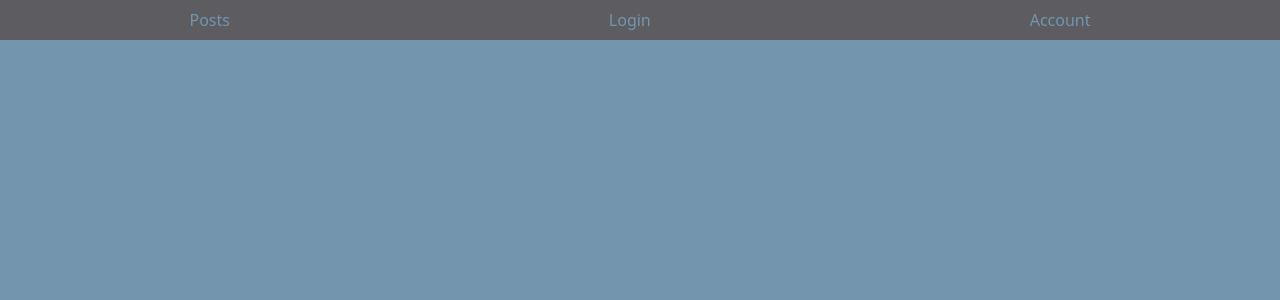
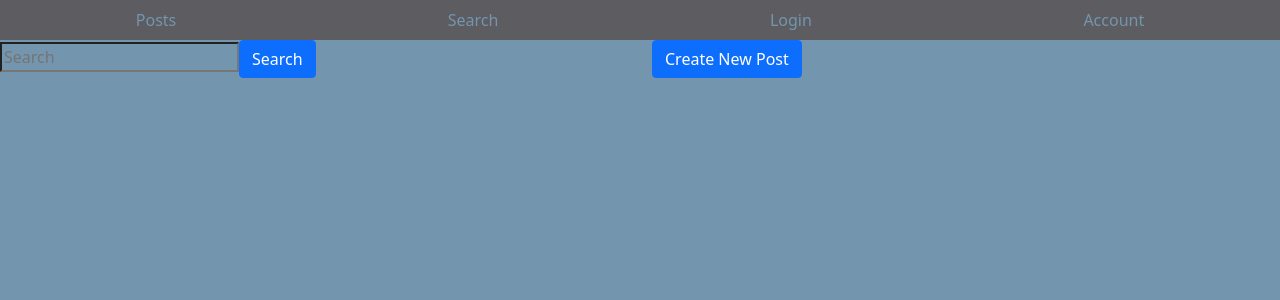
Before and after one commit to Genspark-AWS-JAVA/TechBlog, a React (Create React App) app in the folder Client/: page /search in a window 1280 px wide. Shown: the top 300 px of the page. Built offline with nearby package versions, Linux system fonts and the light colour scheme.

Commit message:
added search

```diff
--- a/Client/src/App.js
+++ b/Client/src/App.js
@@ -5,6 +5,7 @@ import Navbar from "./Components/Nav";
 import Posts from "./Components/Posts";
 import SinglePost from "./Components/SinglePost";
 import CreatePost from "./Components/CreatePost";
+import SearchResult from "./Components/SearchResult";
 
 const App = () => {
   return (
@@ -13,9 +14,10 @@ const App = () => {
         <Navbar />
         <Switch>
           <Route exact path={"/login"} component={Login} />
-          <Route exact path={"/"} component={Posts}/>
+          <Route exact path={"/"} component={Posts} />
           <Route exact path={"/articles/:_id"} component={SinglePost} />
           <Route exact path={"/new"} component={CreatePost} />
+          <Route exact path={"/search"} component={SearchResult} />
         </Switch>
       </div>
     </Router>
--- a/Client/src/Components/Nav/index.js
+++ b/Client/src/Components/Nav/index.js
@@ -2,11 +2,14 @@ import React from "react";
 import Nav from "react-bootstrap/Nav"
 
 const Navbar = () => {
-    return(
+    return (
         <div className="headerArea">
             <Nav className="headerArea">
                 <Nav.Item className="headerArea">
                     <Nav.Link href="/" className="headerArea">Posts</Nav.Link>
+                </Nav.Item>
+                <Nav.Item className="headerArea">
+                    <Nav.Link href="/search" className="headerArea">Search</Nav.Link>
                 </Nav.Item>
                 <Nav.Item className="headerArea">
                     <Nav.Link href="/login" className="headerArea">Login</Nav.Link>
--- a/Client/src/Components/Posts/index.js
+++ b/Client/src/Components/Posts/index.js
@@ -1,6 +1,6 @@
 import React, { useState, useEffect } from "react";
 import { Form, Row, Col, Button } from "react-bootstrap";
-import {Link} from 'react-router-dom'
+import { Link } from 'react-router-dom'
 import axios from "axios";
 
 const Posts = () => {
@@ -9,26 +9,28 @@ const Posts = () => {
     axios.get("http://localhost:8080").then((res) => {
       setPosts(res.data);
     });
-  },[]);
+  }, []);
 
 
+  // useEffect(() => {
+  //   const fetchData = async () => {
+  //     try {
+  //       const result = await axios.get(
+  //         `http://localhost:8080/articles/${article._id}`
+  //       );
+
+  //       setPost(result.data);
+  //       setComments(result.data.comments);
+  //     } catch (error) {
+  //       console.log(error);
+  //     }
+  //   };
+  //   fetchData();
+  // }, []);
 
 
   return (
     <div>
-      <Form>
-        <Row>
-          <Col>
-            <Form.Control placeholder="Tags, Author, etc" />
-          </Col>
-          <Col>
-            <Button>Search</Button>
-          </Col>
-          <Col>
-            <Button href="/new">Create New Post</Button>
-          </Col>
-        </Row>
-      </Form>
       <div>
         {
           posts.map(data =>
--- /dev/null
+++ b/Client/src/Components/SearchResult/index.js
@@ -0,0 +1,41 @@
+import React, { useState } from 'react';
+import { Row, Col, Button, Form } from "react-bootstrap";
+import axios from 'axios';
+
+function SearchResult() {
+  const [searchResult, setSearchResult] = useState([]);
+  function handleSearchSubmit(e) {
+    e.preventDefault();
+    const search = document.getElementById('searchInput').value;
+    axios.get(`http://localhost:8080/articles/search/${search}`).then((res) => {
+      setSearchResult(res.data);
+    });
+  }
+
+  return (
+    <div>
+      <Form onSubmit={handleSearchSubmit}>
+        <Row>
+          <Form.Group as={Col} controlId="search" >
+            {/* <Form.Control placeholder="Tags, Keywords, etc" /> */}
+            <input type="search" placeholder='Search' id='searchInput' />
+            <Button type="submit">Search</Button>
+          </Form.Group>
+          <Col>
+            <Button href="/new">Create New Post</Button>
+          </Col>
+        </Row>
+      </Form>
+
+      <div>
+        {searchResult.map(data =>
+          <div className="comments" key={data.id}>
+            <h1>{data.title}</h1>
+            <p>{data.content}</p>
+          </div>
+        )}
+      </div>
+    </div>
+  );
+}
+export default SearchResult;
```
Lines whose indentation alone changed are shown as unchanged.
